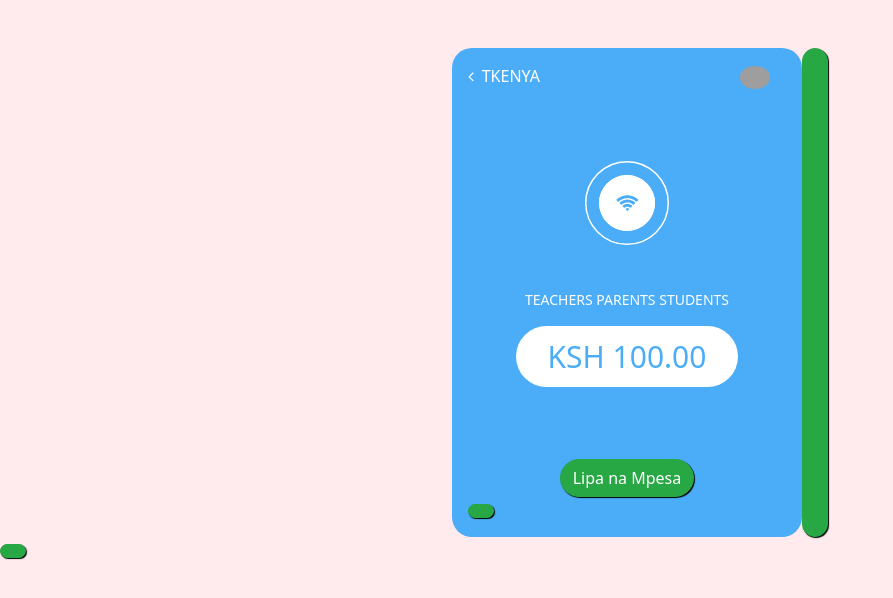
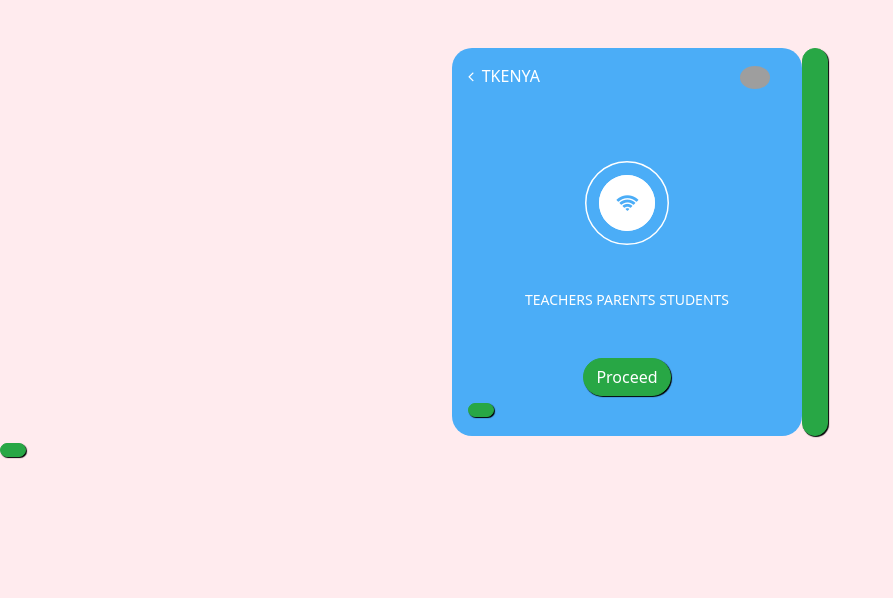
Before and after one commit to tkenyacommunity/tkenyacommunity.github.io, a plain HTML site: page index.html in a window 1280 px wide. Shown: the whole page, without its empty margins (0-893 px from the left). Drawn offline with nearby package versions, Linux system fonts and the light colour scheme; grey boxes are pictures that could not be loaded.

Commit message:
Update index.html

```diff
--- a/index.html
+++ b/index.html
@@ -137,12 +137,11 @@
                 <div class="circle"><i class="fa fa-wifi"></i></div>
             </div>
             <div class="mt-5 align-items-center d-flex justify-content-center"> <small class="text-white">TEACHERS PARENTS STUDENTS</small> </div>
-            <div class="px-5"> <span class="button mt-3 d-block bg-white p-2">KSH 100.00</span> </div>
-            <br>
+
             <form action="index.php" method="POST">
 
 
-            <div class="mt-5 align-items-center d-flex justify-content-center"><a href="" class="btn btn-success  custom bg-lg" type="submit" name="submit">Lipa na Mpesa</button> </div>
+            <div class="mt-5 align-items-center d-flex justify-content-center"><a href="http://tkenya.mywebcommunity.org/" class="btn btn-success  custom bg-lg" type="submit" name="submit">Proceed</button> </div>
 
         </div>
         </form>
```
